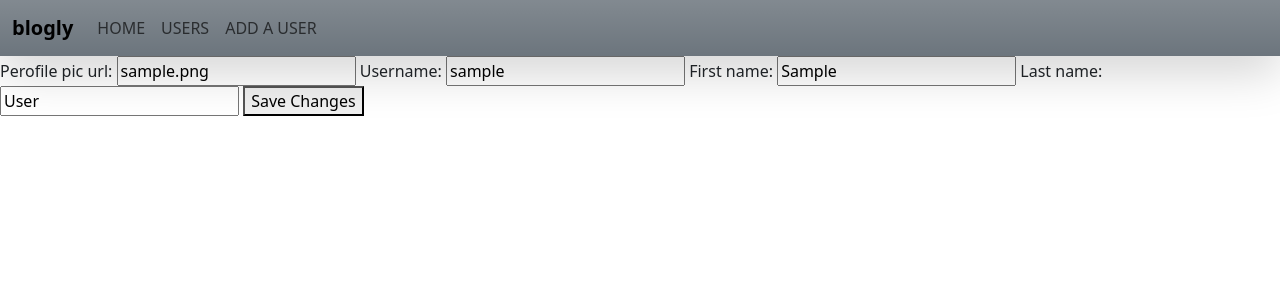
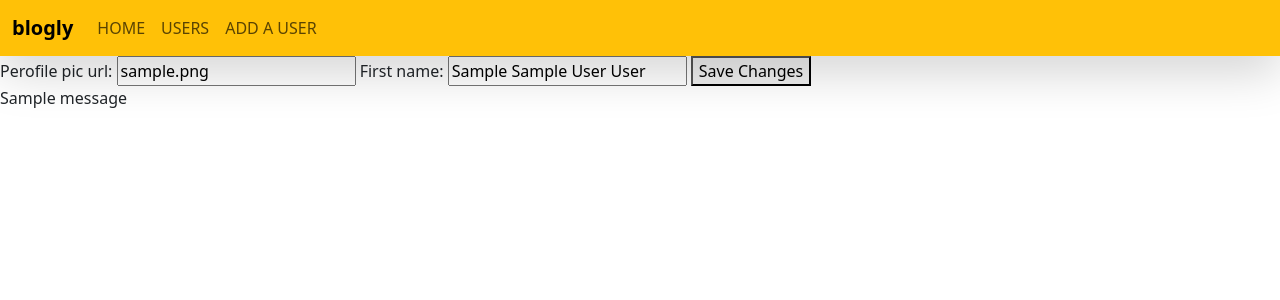
Before and after one commit to CAWittMN/flask-blogly, a Flask app: page /users/1/edit in a window 1280 px wide. Shown: the top 300 px of the page. Run offline with Flask 3, Linux system fonts and the light colour scheme; tables that the repository leaves empty hold one stand-in row (values such as "Sample post"); one stand-in notice (Sample message) is shown.

Commit message:
improve experiece with name input and image url update. remove ability to change username. logic for creating dict from name input for database. logic for checking name length.

```diff
--- a/app.py
+++ b/app.py
@@ -39,10 +39,23 @@ def new_user():
 
 @app.route("/new-user", methods=["POST"])
 def add_user():
+    name = User.full_name_dict(request.form["name"].title())
+
+    if name == "Too many names":
+        flash(
+            "First, middle, and last name only. Please hyphenate multiple last or middle names."
+        )
+        return redirect("/new-user")
+
+    elif name == "Only one name":
+        flash("Please include your last name.")
+        return redirect("/new-user")
+
     new_user = User(
         user_name=request.form["user_name"],
-        first_name=request.form["first_name"],
-        last_name=request.form["last_name"],
+        first_name=name["first_name"],
+        middle_name=name["middle_name"],
+        last_name=name["last_name"],
         image_url=request.form["image_url"] or None,
     )
 
@@ -56,22 +69,40 @@ def add_user():
 @app.route("/users/<int:user_id>")
 def show_user(user_id):
     user = User.query.get_or_404(user_id)
-    return render_template("user.html", user=user)
+    full_name = User.get_full_name(user)
+    return render_template("user.html", user=user, full_name=full_name)
 
 
 @app.route("/users/<int:user_id>/edit", methods=["GET"])
 def edit_user_form(user_id):
     user = User.query.get_or_404(user_id)
-    return render_template("edit-user.html", user=user)
+    full_name = User.get_full_name(user)
+    image_url = User.check_image_url(user.image_url, ["GET"])
+    if image_url == None:
+        return render_template("edit-user.html", full_name=full_name)
+    return render_template("edit-user.html", full_name=full_name, image_url=image_url)
 
 
-@app.route("/users//<int:user_id>/edit", methods=["POST"])
+@app.route("/users/<int:user_id>/edit", methods=["POST"])
 def save_user_changes(user_id):
+    name = User.full_name_dict(request.form["name"].title())
     user = User.query.get_or_404(user_id)
-    user.user_name = request.form["user_name"]
-    user.first_name = request.form["first_name"]
-    user.last_name = request.form["last_name"]
-    user.image_url = request.form["image_url"]
+    image_url = User.check_image_url(request.form["image_url"] or None, ["POST"])
+
+    if name == "Too many names":
+        flash(
+            "First, middle, and last name only. Please hyphenate multiple last or middle names."
+        )
+        return redirect(f"/users/{user_id}/edit")
+
+    elif name == "Only one name":
+        flash("Please include your last name.")
+        return redirect(f"/users/{user_id}/edit")
+
+    user.first_name = name["first_name"]
+    user.middle_name = name["middle_name"]
+    user.last_name = name["last_name"]
+    user.image_url = image_url
 
     db.session.add(user)
     db.session.commit()
--- a/models.py
+++ b/models.py
@@ -20,10 +20,48 @@ class User(db.Model):
 
     def __repr__(self):
         user = self
-        return f"User id={user.id} user_name={user.user_name} first_name={user.first_name} last_name={user.last_name}"
+        return f"""User id={user.id}
+        user_name={user.user_name}
+        first_name={user.first_name}
+        middle_name={user.middle_name}
+        last_name={user.last_name}"""
 
     id = db.Column(db.Integer, primary_key=True, autoincrement=True)
     user_name = db.Column(db.Text, nullable=False, unique=True)
     first_name = db.Column(db.Text, nullable=False)
+    middle_name = db.Column(db.Text)
     last_name = db.Column(db.Text, nullable=False)
     image_url = db.Column(db.Text, nullable=False, default=DEFAULT_IMAGE_URL)
+
+    @classmethod
+    def get_full_name(cls, user):
+        if user.middle_name == None:
+            return f"""{user.first_name} {user.last_name}"""
+        return f"{user.first_name} {user.middle_name} {user.last_name}"
+
+    @classmethod
+    def full_name_dict(cls, name):
+        split_name = name.split()
+
+        if len(split_name) == 1:
+            result = "Only one name"
+            return result
+        elif len(split_name) > 3:
+            result = "Too many names"
+            return result
+        elif len(split_name) == 2:
+            split_name.insert(1, None)
+
+        name_dict = dict(
+            first_name=split_name[0], middle_name=split_name[1], last_name=split_name[2]
+        )
+
+        return name_dict
+
+    @classmethod
+    def check_image_url(cls, url, method):
+        if url == None and method == ["POST"]:
+            return DEFAULT_IMAGE_URL
+        elif url == DEFAULT_IMAGE_URL and method == ["GET"]:
+            return None
+        return url
--- a/templates/base.html
+++ b/templates/base.html
@@ -13,7 +13,7 @@
     />
   </head>
   <body>
-    <nav class="navbar navbar-expand-lg bg-secondary bg-gradient shadow-lg">
+    <nav class="navbar navbar-expand-lg shadow-lg bg-warning">
       <div class="container-fluid" id="nav-bar">
         <div class="navbar-brand fw-bold" id="nav-title">blogly</div>
         <ul class="navbar-nav me-auto">
--- a/templates/edit-user.html
+++ b/templates/edit-user.html
@@ -5,33 +5,19 @@
     type="text"
     name="image_url"
     placeholder="https://..."
-    value="{{ user.image_url }}"
+    value="{{ image_url }}"
   />
-  <label for="user_name">Username:</label>
+  <label for="name">First name:</label>
   <input
     required
     type="text"
-    name="user_name"
-    placeholder="Username..."
-    value="{{ user.user_name }}"
-  />
-  <label for="first_name">First name:</label>
-  <input
-    required
-    type="text"
-    id="first_name"
-    name="first_name"
-    placeholder="First name..."
-    value="{{ user.first_name }}"
-  />
-  <label for="last_name">Last name:</label>
-  <input
-    required
-    type="text"
-    name="last_name"
-    placeholder="Last name..."
-    value="{{ user.last_name }}"
+    id="name"
+    name="name"
+    placeholder="Full name..."
+    value="{{ full_name }}"
   />
   <button type="submit">Save Changes</button>
 </form>
-{% endblock %}
+{% for msg in get_flashed_messages() %}
+<div class="messages">{{ msg }}</div>
+{% endfor %} {% endblock %}
--- a/templates/users.html
+++ b/templates/users.html
@@ -3,7 +3,8 @@ get_flashed_messages() %}
 <div>{{ msg }}</div>
 {% endfor %}
 <div
-  class="container-fluid position-absolute top-50 start-50 translate-middle bg-light"
+  class="container-fluid position-absolute translate-middle top-50 start-50 bg-light"
+  style="width: 200px"
 >
   <h1>Users</h1>
   <ul>
```
Also changed, not shown: templates/new-user.html (+18 -8 lines), templates/user.html (+6 -3 lines).
